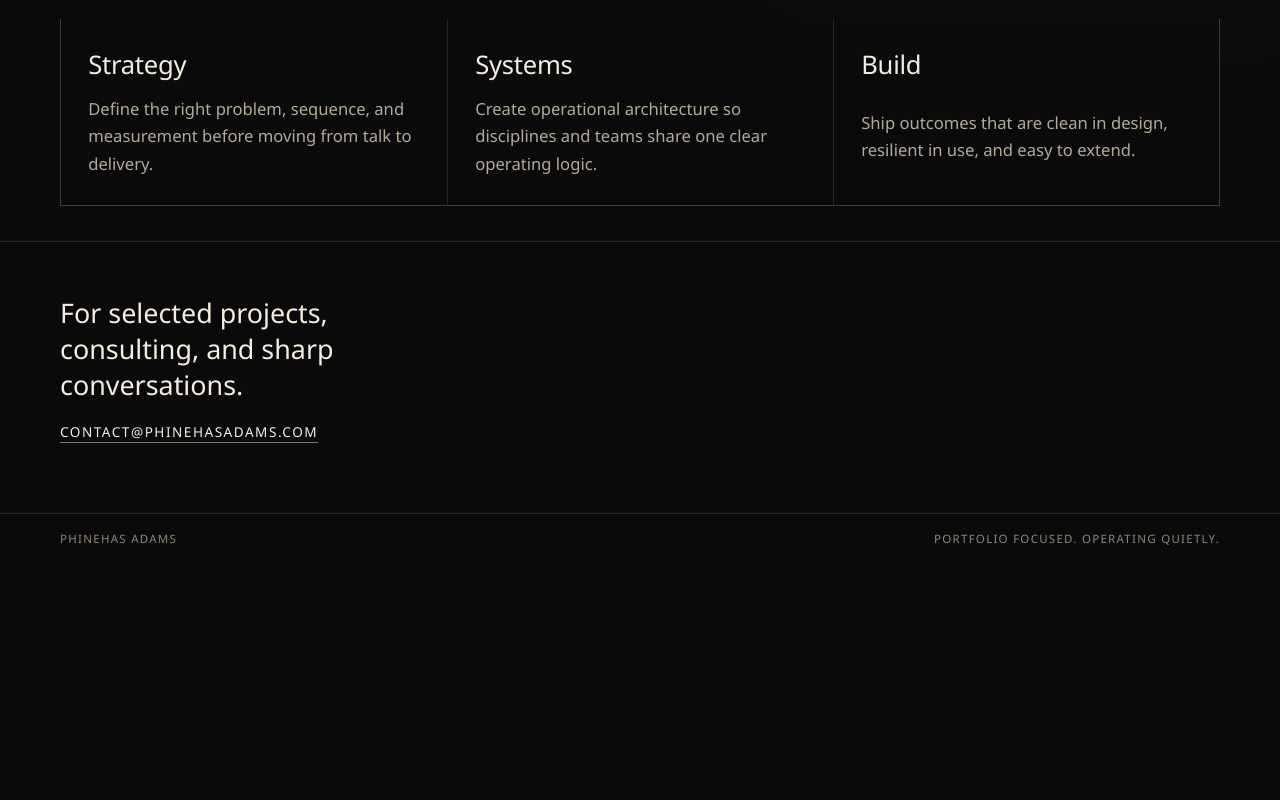
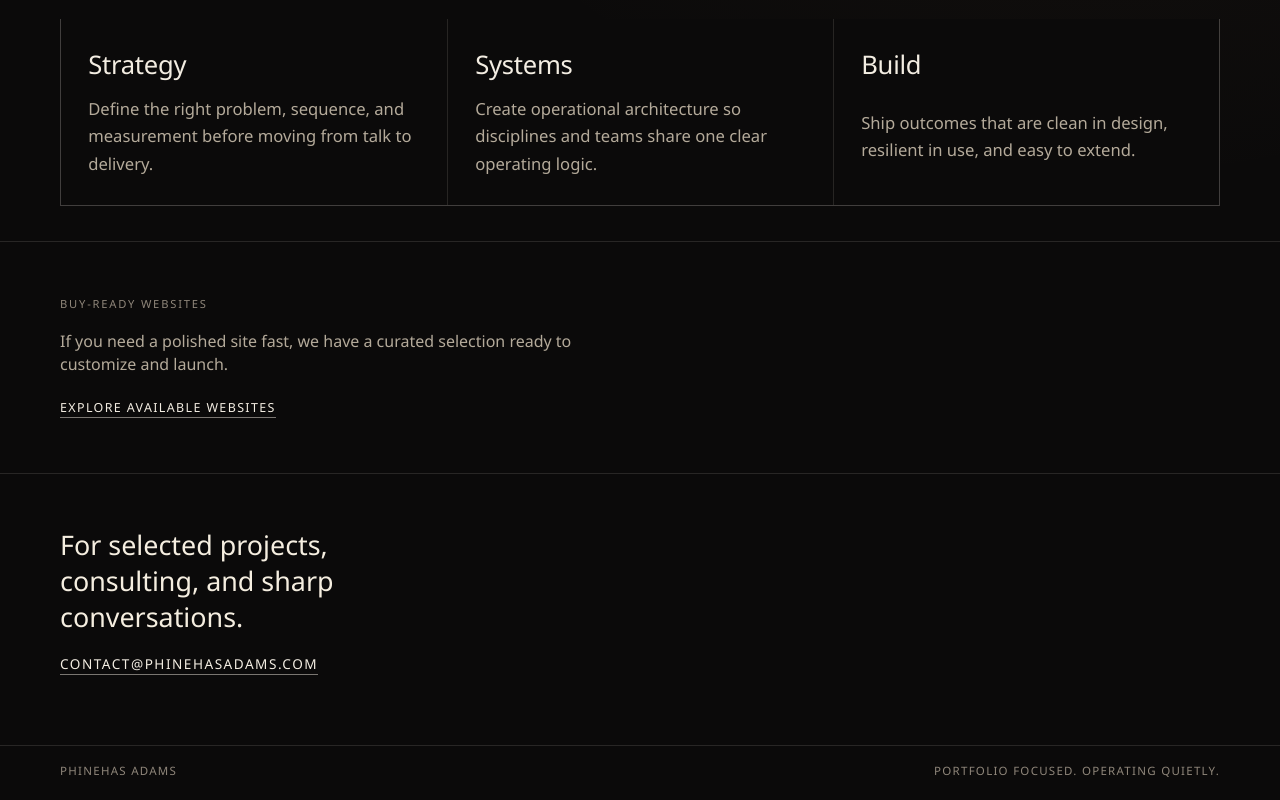
Before and after one commit to phinehas2020/phinehasadams.com, a Next.js app: page / in a window 1280 px wide. Shown: the part 832-1632 px from the top of the page. Before the commit the page ends 1400 px from the top, so only its background shows below. Built offline with nearby package versions, Linux system fonts and the light colour scheme; no server answers.

Commit message:
Add explicit buy-sites cue on homepage

```diff
--- a/src/app/(site)/components/home/HomePage.module.css
+++ b/src/app/(site)/components/home/HomePage.module.css
@@ -255,6 +255,35 @@
   transform: translateY(-2px);
 }
 
+.buySection {
+  border-top: 1px solid var(--line-soft);
+  padding: clamp(2rem, 5vw, 3.4rem) 0;
+}
+
+.buyCopy {
+  margin: 0 0 1.1rem;
+  max-width: 58ch;
+  color: var(--fg-secondary);
+  font-size: clamp(1rem, 1.25vw, 1.3rem);
+  line-height: 1.45;
+}
+
+.buyLink {
+  display: inline-flex;
+  color: var(--fg-primary);
+  text-transform: uppercase;
+  letter-spacing: 0.11em;
+  font-size: 0.78rem;
+  border-bottom: 1px solid rgba(243, 237, 226, 0.48);
+  transition: border-color 220ms ease, transform 220ms ease;
+}
+
+.buyLink:hover,
+.buyLink:focus-visible {
+  border-color: var(--fg-primary);
+  transform: translateY(-1px);
+}
+
 .contact {
   border-top: 1px solid var(--line-soft);
   padding: clamp(2rem, 5vw, 3.3rem) 0 clamp(3rem, 6vw, 4.4rem);
--- a/src/app/(site)/components/home/HomePage.tsx
+++ b/src/app/(site)/components/home/HomePage.tsx
@@ -1,4 +1,5 @@
 import styles from "./HomePage.module.css";
+import Link from "next/link";
 
 interface HomePageProps {
   websites?: unknown[];
@@ -82,6 +83,19 @@
           </div>
         </section>
 
+        <section className={styles.buySection} aria-label="sites for sale">
+          <div className={styles.shell}>
+            <p className={styles.sectionLabel}>Buy-ready websites</p>
+            <p className={styles.buyCopy}>
+              If you need a polished site fast, we have a curated selection ready to
+              customize and launch.
+            </p>
+            <Link href="/websites-for-sale" className={styles.buyLink}>
+              Explore available websites
+            </Link>
+          </div>
+        </section>
+
         <section className={styles.contact} id="contact" aria-label="contact">
           <div className={styles.shell}>
             <p className={styles.contactCopy}>
```
